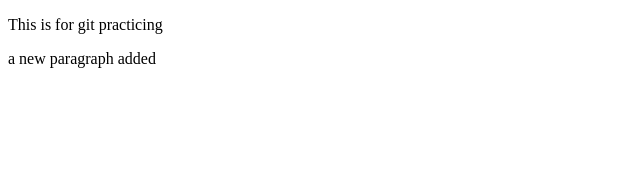
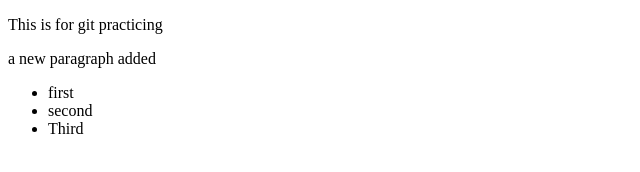
Before and after one commit to Mudasir572/Git-tutorial, a plain HTML site: page index.html in a window 1280 px wide. Shown: the whole page, without its empty margins (0-640 px from the left). Drawn offline with Linux system fonts and the light colour scheme.

Commit message:
added more html in index html

```diff
--- a/index.html
+++ b/index.html
@@ -1,16 +1,25 @@
 <!DOCTYPE html>
 <html lang="en">
+
 <head>
     <meta charset="UTF-8">
     <meta http-equiv="X-UA-Compatible" content="IE=edge">
     <meta name="viewport" content="width=device-width, initial-scale=1.0">
     <title>Document</title>
 </head>
+
 <body>
     <div>
         <p>This is for git practicing</p>
         <p>a new paragraph added</p>
 
+        <ul>
+            <li>
+                first
+            </li>
+            <li>second</li>
+            <li>Third</li>
+        </ul>
 
         <!-- "mkdir (folder name)" to make a new folder or directory -->
         <!-- "cd (folder name)" to move to the folder -->
@@ -30,4 +39,5 @@
         <!-- "git merge <branch name>" to merge the branch into an other branch  -->
     </div>
 </body>
+
 </html>
```
